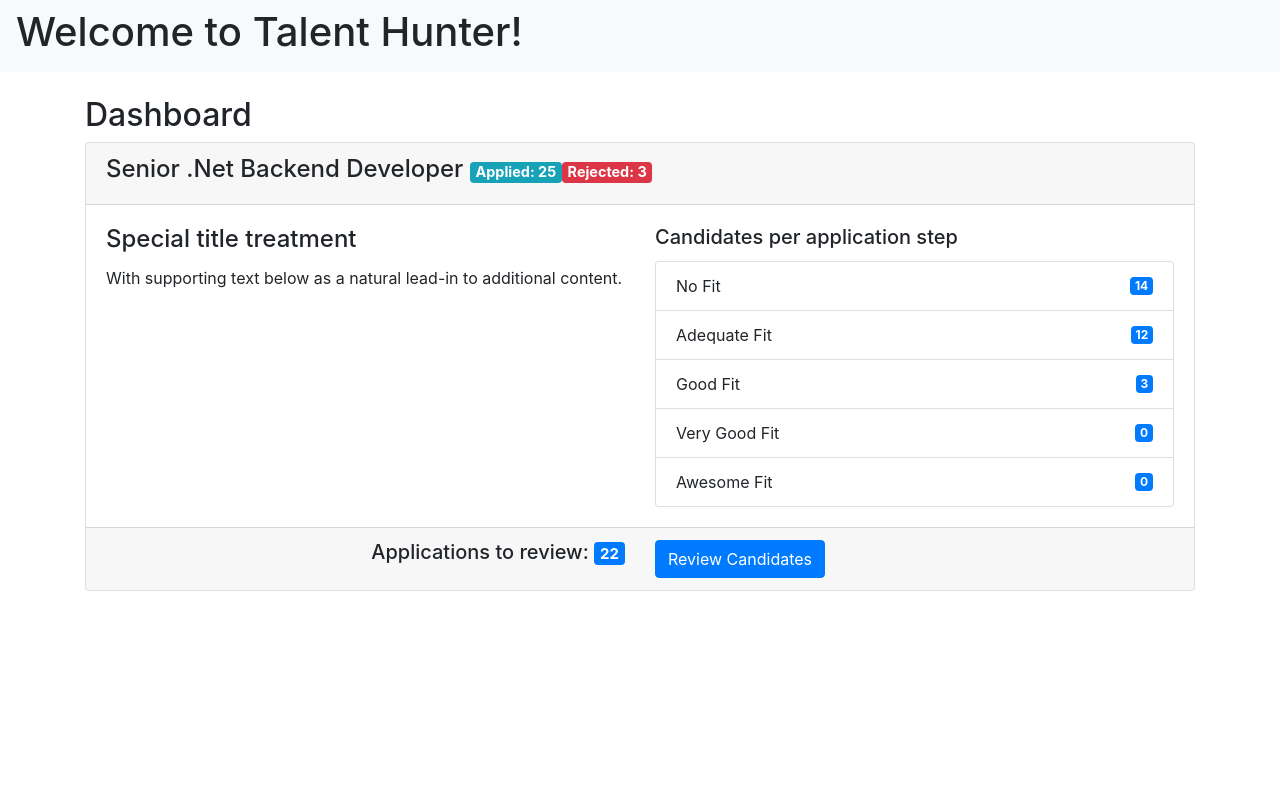
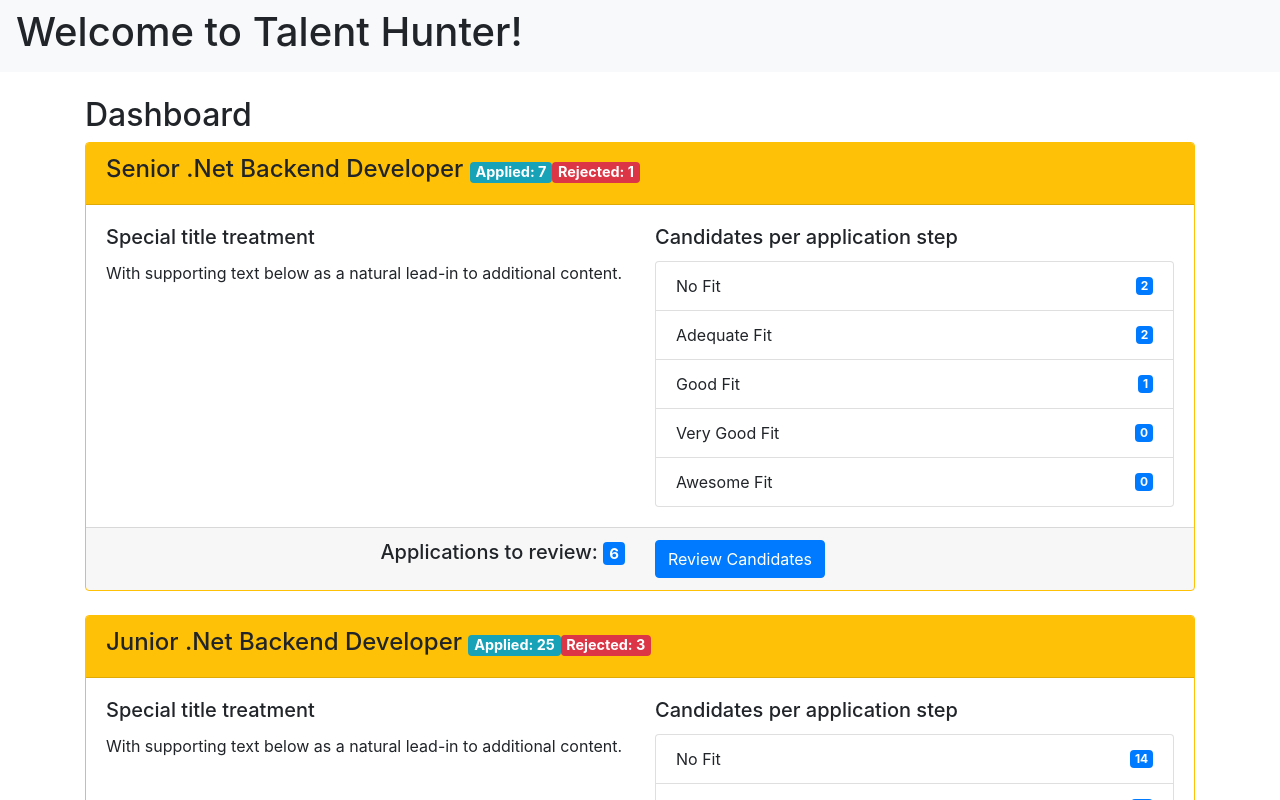
Before and after one commit to HerbertBodner/TalentHunter-Frontend, an Angular app: page /dashboard in a window 1280 px wide. Shown: the top 800 px of the page. Built offline with nearby package versions, Linux system fonts and the light colour scheme.

Commit message:
Show list of positions in dashboard

```diff
--- a/src/app/th-dashboard/position/position.component.html
+++ b/src/app/th-dashboard/position/position.component.html
@@ -1,6 +1,6 @@
-<div class="card">
+<div class="card border-warning">
 
-  <div class="card-header">
+  <div class="card-header bg-warning">
     <h4>{{position.Name}}
       <span class="small">
       <a href="#" class="badge badge-info">Applied: {{position.AmountApplied}}</a>
@@ -12,7 +12,7 @@
   <div class="card-body">
     <div class="row">
       <div class="col-sm">
-        <h4 class="card-title">Special title treatment</h4>
+        <h5 class="card-title">Special title treatment</h5>
         <p class="card-text">With supporting text below as a natural lead-in to additional content.</p>
       </div>
 
--- a/src/app/th-dashboard/position/position.component.ts
+++ b/src/app/th-dashboard/position/position.component.ts
@@ -1,5 +1,6 @@
-import { Component, OnInit } from '@angular/core';
+import { Component, OnInit, Input } from '@angular/core';
 import { DashboardPosition } from '../../models/dashboard-position';
+import { DayAppliedStatistic } from '../../models/day-applied-statistic';
 
 @Component({
   selector: 'dashboard-position',
@@ -8,19 +9,46 @@ import { DashboardPosition } from '../../models/dashboard-position';
 })
 export class PositionComponent implements OnInit {
 
+  @Input()
   position: DashboardPosition;
+  StatisticsForLastWeek:DayAppliedStatistic[];
   constructor() { }
 
   ngOnInit() {
-    this.position = { Name: "Senior .Net Backend Developer", AmountApplied: 25, AmountRejected: 3, AmountForReview: 22,
-    AssessmentStatistics: [
-        {AssessmentTypeName: "No Fit", Color: 0, Amount: 14},
-        {AssessmentTypeName: "Adequate Fit", Color: 0, Amount: 12},
-        {AssessmentTypeName: "Good Fit", Color: 0, Amount: 3},
-        {AssessmentTypeName: "Very Good Fit", Color: 0, Amount: 0},
-        {AssessmentTypeName: "Awesome Fit", Color: 0, Amount: 0},
-      ]
-    };
+
+
+    this.StatisticsForLastWeek = [
+      { Day: new Date(2017,10, 21),
+        DayStatistics:[
+          {Source: "Karriere", Color: 5000, Amount: 3},
+          {Source: "Stepstone", Color: 7000, Amount: 5}
+        ]
+      },
+      { Day: new Date(2017,10, 20),
+        DayStatistics:[
+          {Source: "Karriere", Color: 5000, Amount: 1},
+          {Source: "Stepstone", Color: 7000, Amount: 2}
+        ]
+      },
+      { Day: new Date(2017,10, 19),
+        DayStatistics:[
+          {Source: "Karriere", Color: 5000, Amount: 0},
+          {Source: "Stepstone", Color: 7000, Amount: 1}
+        ]
+      },
+      { Day: new Date(2017,10, 18),
+        DayStatistics:[
+          {Source: "Karriere", Color: 5000, Amount: 1},
+          {Source: "Stepstone", Color: 7000, Amount: 1}
+        ]
+      },
+      { Day: new Date(2017,10, 17),
+        DayStatistics:[
+          {Source: "Karriere", Color: 5000, Amount: 2},
+          {Source: "Stepstone", Color: 7000, Amount: 0}
+        ]
+      }
+    ];
   }
 
 }
--- a/src/app/th-dashboard/th-dashboard.component.html
+++ b/src/app/th-dashboard/th-dashboard.component.html
@@ -1,2 +1,5 @@
 <h2>Dashboard</h2>
-<dashboard-position></dashboard-position>
+<div *ngFor="let pos of positions">
+  <dashboard-position [position]="pos"></dashboard-position>
+  <br>
+</div>
--- a/src/app/th-dashboard/th-dashboard.component.ts
+++ b/src/app/th-dashboard/th-dashboard.component.ts
@@ -1,6 +1,7 @@
 import { Component, OnInit } from '@angular/core';
 import { DayAppliedStatistic } from '../models/day-applied-statistic';
 import { PortalStatistic } from '../models/portal-statistic';
+import { DashboardPosition } from '../models/dashboard-position';
 
 @Component({
   selector: 'app-th-dashboard',
@@ -9,43 +10,33 @@ import { PortalStatistic } from '../models/portal-statistic';
 })
 export class ThDashboardComponent implements OnInit {
 
-  StatisticsForLastWeek:DayAppliedStatistic[];
-  bars:PortalStatistic[];
+  positions: DashboardPosition[];
+
   constructor() { }
 
   ngOnInit() {
-    this.StatisticsForLastWeek = [
-      { Day: new Date(2017,10, 21),
-        DayStatistics:[
-          {Source: "Karriere", Color: 5000, Amount: 3},
-          {Source: "Stepstone", Color: 7000, Amount: 5}
-        ]
-      },
-      { Day: new Date(2017,10, 20),
-        DayStatistics:[
-          {Source: "Karriere", Color: 5000, Amount: 1},
-          {Source: "Stepstone", Color: 7000, Amount: 2}
-        ]
-      },
-      { Day: new Date(2017,10, 19),
-        DayStatistics:[
-          {Source: "Karriere", Color: 5000, Amount: 0},
-          {Source: "Stepstone", Color: 7000, Amount: 1}
-        ]
-      },
-      { Day: new Date(2017,10, 18),
-        DayStatistics:[
-          {Source: "Karriere", Color: 5000, Amount: 1},
-          {Source: "Stepstone", Color: 7000, Amount: 1}
-        ]
-      },
-      { Day: new Date(2017,10, 17),
-        DayStatistics:[
-          {Source: "Karriere", Color: 5000, Amount: 2},
-          {Source: "Stepstone", Color: 7000, Amount: 0}
-        ]
-      }
-    ];
 
+    this.positions = [
+        {
+          Name: "Senior .Net Backend Developer", AmountApplied: 7, AmountRejected: 1, AmountForReview: 6,
+            AssessmentStatistics: [
+              {AssessmentTypeName: "No Fit", Color: 0, Amount: 2},
+              {AssessmentTypeName: "Adequate Fit", Color: 0, Amount: 2},
+              {AssessmentTypeName: "Good Fit", Color: 0, Amount: 1},
+              {AssessmentTypeName: "Very Good Fit", Color: 0, Amount: 0},
+              {AssessmentTypeName: "Awesome Fit", Color: 0, Amount: 0},
+            ]
+        },
+        {
+          Name: "Junior .Net Backend Developer", AmountApplied: 25, AmountRejected: 3, AmountForReview: 22,
+            AssessmentStatistics: [
+              {AssessmentTypeName: "No Fit", Color: 0, Amount: 14},
+              {AssessmentTypeName: "Adequate Fit", Color: 0, Amount: 12},
+              {AssessmentTypeName: "Good Fit", Color: 0, Amount: 3},
+              {AssessmentTypeName: "Very Good Fit", Color: 0, Amount: 0},
+              {AssessmentTypeName: "Awesome Fit", Color: 0, Amount: 0},
+            ]
+        }
+      ];
   }
 }
```
